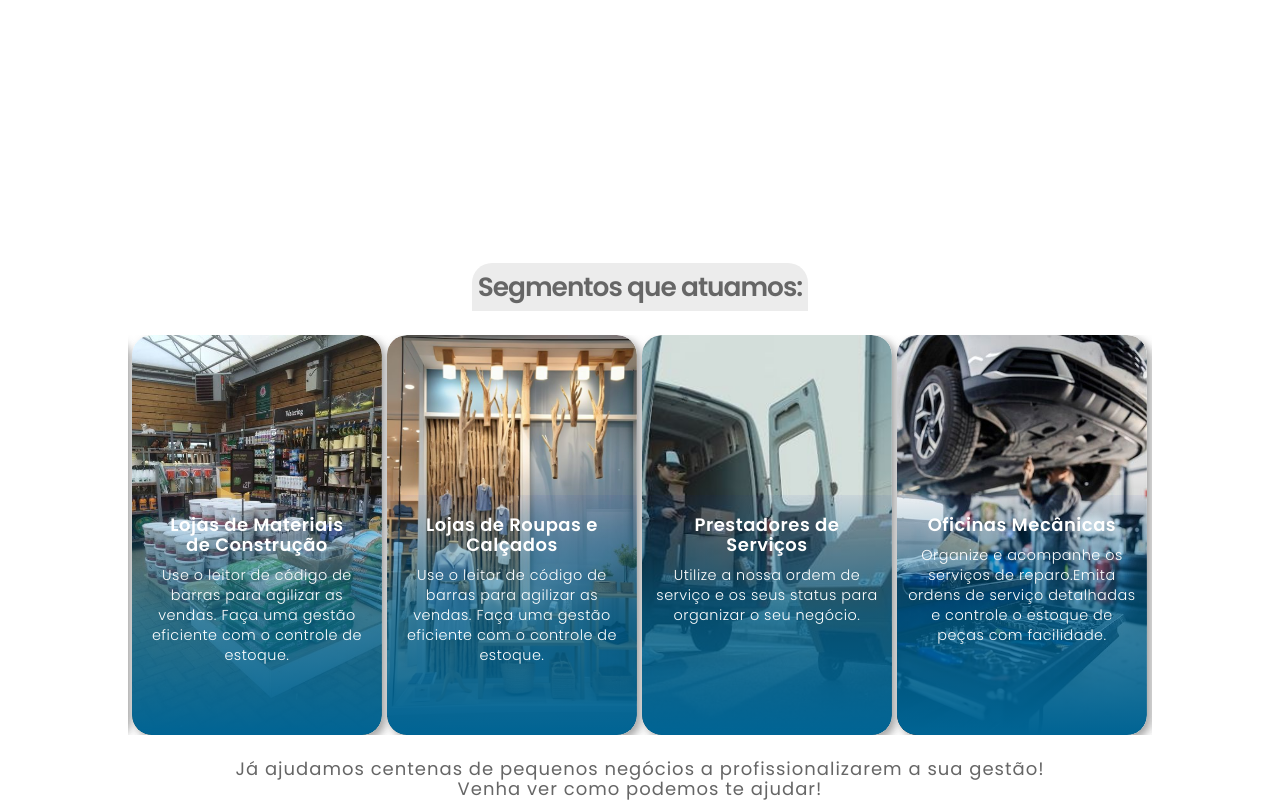
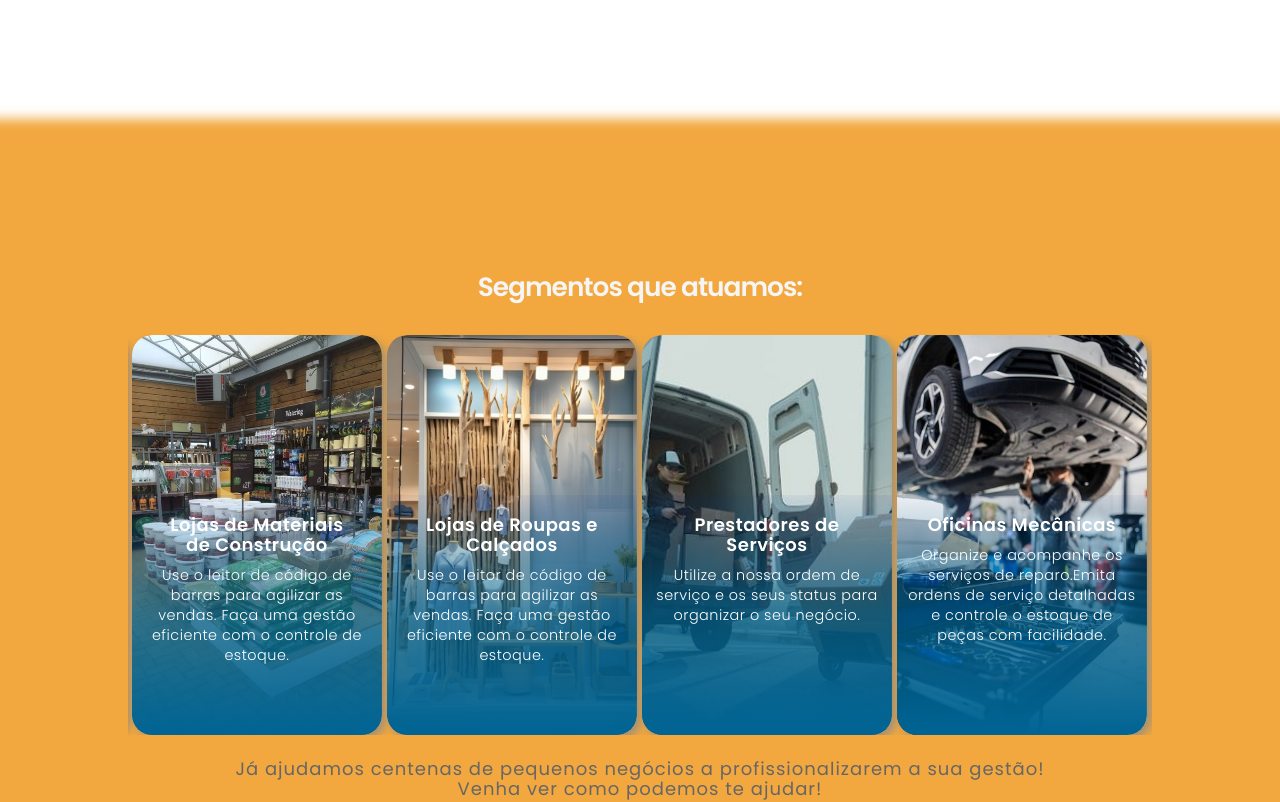
Before and after one commit to leobraboo/site-bmsgestao, a Next.js app: page / in a window 1280 px wide. Shown: the part 2220-3022 px from the top of the page. Built offline with nearby package versions, Linux system fonts and the light colour scheme.

Commit message:
refaxctor

```diff
--- a/src/components/PreFooter/style.css
+++ b/src/components/PreFooter/style.css
@@ -72,7 +72,6 @@
     width: 100%;
     padding: 1rem;
     gap: 10px;
-    margin-top: 1rem;
   }
   .container-pre-footer span {
     width: 100%;
--- a/src/components/Sectors/style.css
+++ b/src/components/Sectors/style.css
@@ -5,6 +5,8 @@
   height: 110vh;
   padding: 5.5rem 0;
   justify-content: center;
+  background-color: #f2a83e;
+  box-shadow: 0px 0px 11px 14px #f2a83e;
 }
 
 .description-sectors {
@@ -116,10 +118,9 @@
   text-align: center;
   letter-spacing: -1px;
   line-height: 24px;
-  color: #666;
-  border-radius: 20px 20px 0 0;
+  color: whitesmoke;
   padding: 1rem 0.5rem;
-  background-color: #ececec;
+
 }
 
 @media screen and (max-width: 768px) {
--- a/src/components/Specialist/style.css
+++ b/src/components/Specialist/style.css
@@ -6,6 +6,7 @@
   align-items: center;
   margin: 0 auto;
   padding: 3rem;
+  background-color: #48b865;
 }
 
 .content-img-specialist {
@@ -29,7 +30,7 @@
   text-align: center;
   letter-spacing: -1px;
   line-height: 24px;
-  color: #666666;
+  color: whitesmoke;
 }
 
 .title-specialist-strong {
@@ -47,7 +48,7 @@
   text-align: center;
   letter-spacing: 1px;
   line-height: 20px;
-  color: #666666;
+  color: whitesmoke;
 }
 
 @media screen and (max-width: 768px) {
```
